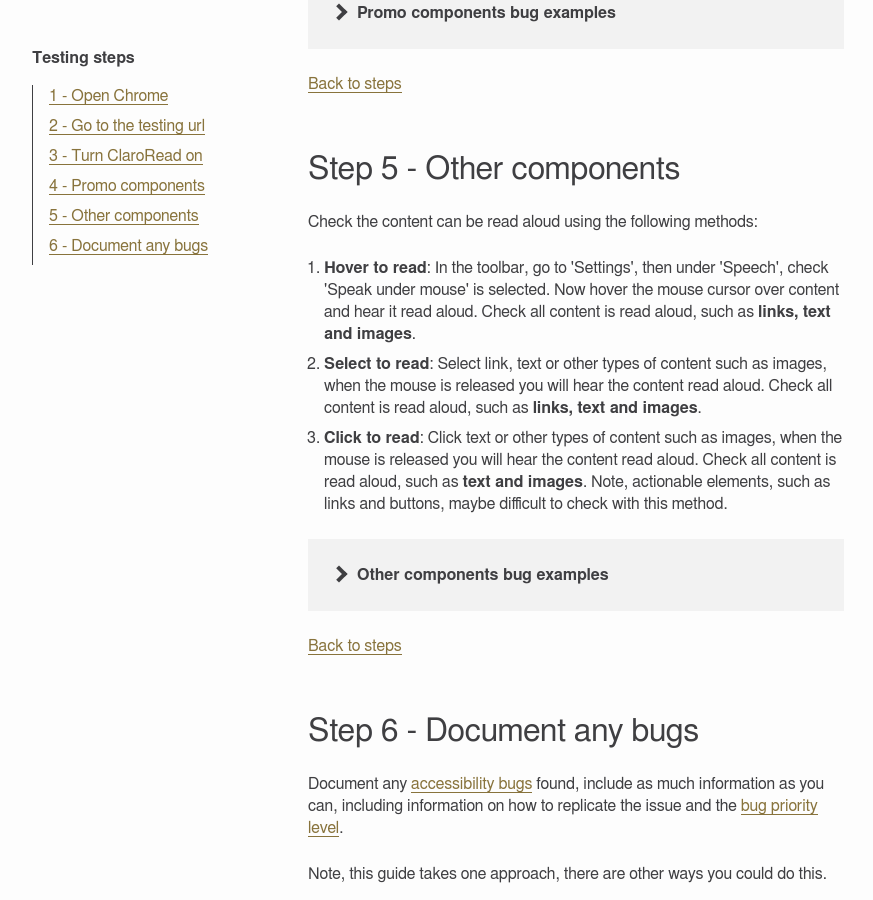
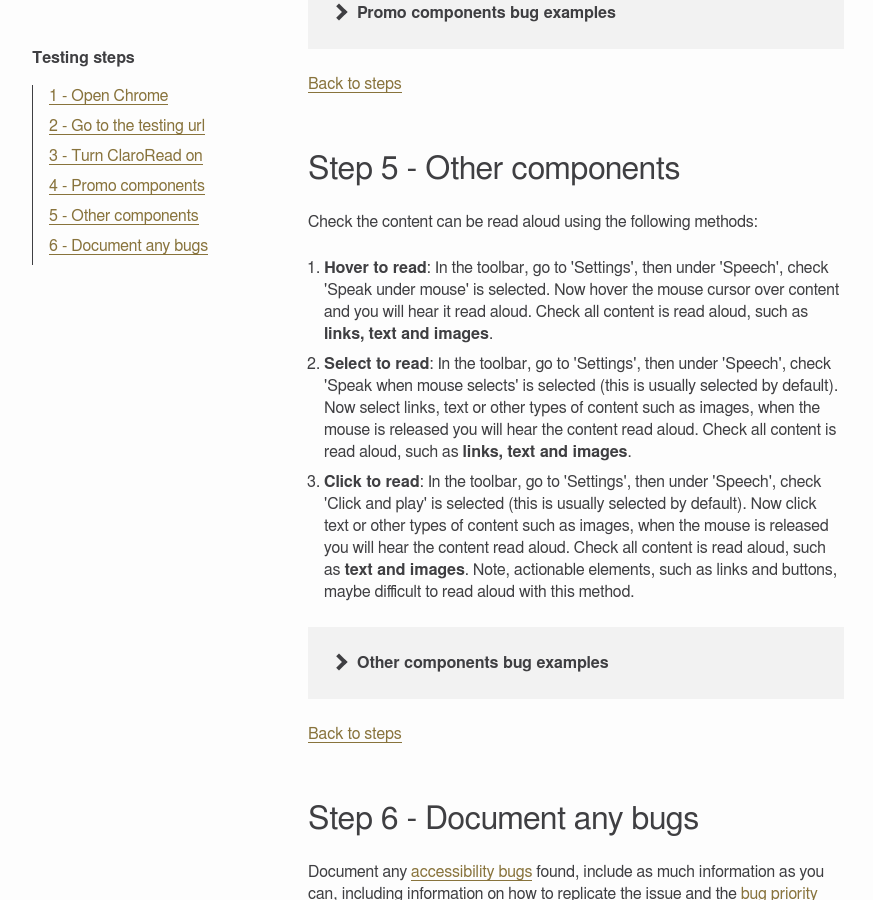
Before and after one commit to bbc/accessibility-news-and-you, a Jekyll site: the page assistive-technology/testing-steps/claroread-windows.html, which Jekyll copies as it is, in a window 1280 px wide and 900 px high, scrolled down 2981 px. Shown: the whole window, without its empty margins (64-937 px from the left). Built offline with Jekyll 4.4.1, drawn with Linux system fonts in a browser that asks for light colours.

Commit message:
add clarity

```diff
--- a/assistive-technology/testing-steps/claroread-windows.html
+++ b/assistive-technology/testing-steps/claroread-windows.html
@@ -147,11 +147,11 @@
             <p>Check the content can be read aloud using the following methods:</p>
 
             <ol class="body-copy-list ordered-list-steps" role="list">
-                <li role="listitem"><b>Hover to read</b>: In the toolbar, go to 'Settings', then under 'Speech', check 'Speak under mouse' is selected. Now hover the mouse cursor over content and hear it read aloud. Check all content is read aloud, such as <b>links, text and images</b>.</li>
+                <li role="listitem"><b>Hover to read</b>: In the toolbar, go to 'Settings', then under 'Speech', check 'Speak under mouse' is selected. Now hover the mouse cursor over content and you will hear it read aloud. Check all content is read aloud, such as <b>links, text and images</b>.</li>
 
-                <li role="listitem"><b>Select to read</b>: Select link, text or other types of content such as images, when the mouse is released you will hear the content read aloud. Check all content is read aloud, such as <b>links, text and images</b>.</li>
+                <li role="listitem"><b>Select to read</b>: In the toolbar, go to 'Settings', then under 'Speech', check 'Speak when mouse selects' is selected (this is usually selected by default). Now select links, text or other types of content such as images, when the mouse is released you will hear the content read aloud. Check all content is read aloud, such as <b>links, text and images</b>.</li>
 
-                <li role="listitem"><b>Click to read</b>: Click text or other types of content such as images, when the mouse is released you will hear the content read aloud. Check all content is read aloud, such as <b>text and images</b>. Note, actionable elements, such as links and buttons, maybe difficult to check with this method.</li>
+                <li role="listitem"><b>Click to read</b>: In the toolbar, go to 'Settings', then under 'Speech', check 'Click and play' is selected (this is usually selected by default). Now click text or other types of content such as images, when the mouse is released you will hear the content read aloud. Check all content is read aloud, such as <b>text and images</b>. Note, actionable elements, such as links and buttons, maybe difficult to read aloud with this method.</li>
             </ol>
 
             <details class="details">
```
